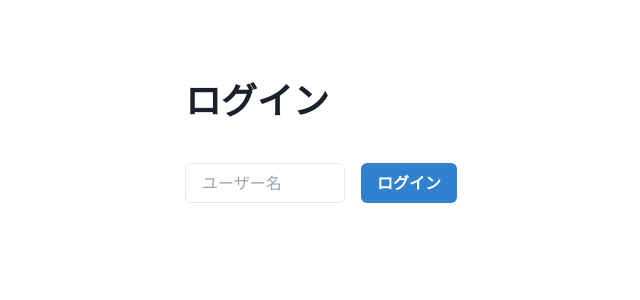
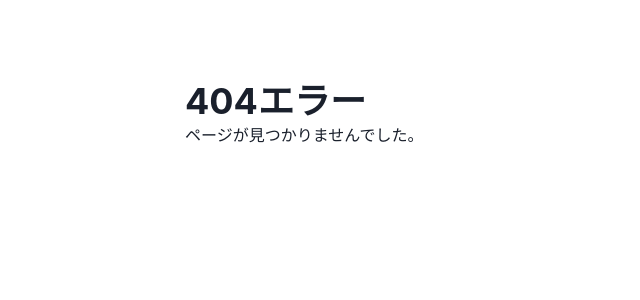
Before and after one commit to Macaroo/react-practice, a React app: page /todo/1 in a window 1280 px wide. Before the commit this address led to /login. Shown: the top 300 px of the page, without its empty margins (255-895 px from the left). Built offline with nearby package versions, Linux system fonts and the light colour scheme.

Commit message:
404ページ追加

```diff
--- a/src/js/App.tsx
+++ b/src/js/App.tsx
@@ -1,15 +1,18 @@
 import * as React from "react";
 import { Login } from "./pages/Login";
 import { Todo } from "./pages/Todo";
-import { createBrowserRouter, createRoutesFromElements, Route, RouterProvider } from "react-router-dom";
+import { createBrowserRouter, createRoutesFromElements, Navigate, Route, RouterProvider } from "react-router-dom";
 import { TodoDetail } from "./pages/TodoDetail";
+import { NotFound } from "./pages/NotFound";
 
 const router = createBrowserRouter(
     createRoutesFromElements(
       <>
+        <Route path="/" element={<Navigate to="/todo" replace={true} />} />
         <Route path="/login" element={<Login />} />
         <Route path="/todo" element={<Todo />} />
         <Route path="/todo/:id" element={<TodoDetail />} />
+        <Route path="*" element={<NotFound />} />
       </>,
     ),
 );
--- a/src/js/components/layout/layout.tsx
+++ b/src/js/components/layout/layout.tsx
@@ -8,15 +8,18 @@ type Props = {
 };
 
 export const Layout = ({ title, children }: PropsWithChildren<Props>) => {
-    const { isLoggedIn, logout, userName } = useAuth();
+    const { isLoggedIn, isLoginCheckDone, logout, userName } = useAuth();
     const navigate = useNavigate();
 
     // ログアウト中にアクセスされたら、/loginに遷移させる
     useEffect(() => {
-        if (!isLoggedIn) {
+        if (isLoginCheckDone && !isLoggedIn) {
             navigate("/login");
         }
-    }, [isLoggedIn]);
+    }, [isLoginCheckDone, isLoggedIn]);
+
+    if (!isLoginCheckDone || !isLoggedIn) return null;
+
     return (
         <Box as="main" w="720px" mx="auto" mt="20">
             <HStack as="header" justifyContent="space-between" spacing="4">
--- a/src/js/contexts/AuthContexts.tsx
+++ b/src/js/contexts/AuthContexts.tsx
@@ -4,6 +4,8 @@ import { createContext, PropsWithChildren, useState } from "react";
 type AuthContextType = {
     isLoggedIn: boolean;
     setIsLoggedIn: React.Dispatch<React.SetStateAction<boolean>>;
+    isLoginCheckDone: boolean;
+    setIsLoginCheckDone: React.Dispatch<React.SetStateAction<boolean>>;
     userName: string;
     setUserName: React.Dispatch<React.SetStateAction<string>>;
 };
@@ -11,15 +13,18 @@ type AuthContextType = {
 export const AuthContext = createContext<AuthContextType>({
     isLoggedIn: false,
     setIsLoggedIn: () => {},
+    isLoginCheckDone: false,
+    setIsLoginCheckDone: () => {},
     userName: "",
     setUserName: () => {},
 });
 
 export const AuthProvider = ({children} : PropsWithChildren) => {
     const [isLoggedIn, setIsLoggedIn] = useState<boolean>(false);
+    const [isLoginCheckDone, setIsLoginCheckDone] = useState<boolean>(false);
     const [userName, setUserName] = useState<string>("");
     return (
-        <AuthContext.Provider value={{ isLoggedIn, setIsLoggedIn,userName, setUserName }}>
+        <AuthContext.Provider value={{ isLoggedIn, setIsLoggedIn, isLoginCheckDone, setIsLoginCheckDone, userName, setUserName }}>
             {children}
         </AuthContext.Provider>
     );
--- a/src/js/hooks/use-Auth.ts
+++ b/src/js/hooks/use-Auth.ts
@@ -4,7 +4,7 @@ import { AuthContext } from "../contexts/AuthContexts";
 const USER_NAME_KEY = "user-name";
 
 export const useAuth = () => {
-  const { isLoggedIn, setIsLoggedIn, userName, setUserName } =
+  const { isLoggedIn, setIsLoggedIn, isLoginCheckDone, setIsLoginCheckDone, userName, setUserName } =
     useContext(AuthContext);
 
   const login = () => {
@@ -28,7 +28,8 @@ export const useAuth = () => {
       setUserName(userNameData);
       setIsLoggedIn(true);
     }
+    setIsLoginCheckDone(true);
   }, []);
 
-  return { isLoggedIn, login, logout, userName, setUserName };
+  return { isLoggedIn, isLoginCheckDone, login, logout, userName, setUserName };
 };
--- a/src/js/pages/Login.tsx
+++ b/src/js/pages/Login.tsx
@@ -5,15 +5,17 @@ import { useNavigate } from "react-router-dom";
 import { Box, Button, Heading, HStack, Input } from "@chakra-ui/react";
 
 export const Login = () => {
-  const { isLoggedIn, login, userName, setUserName } = useAuth();
+  const { isLoggedIn, isLoginCheckDone, login, userName, setUserName } = useAuth();
   const navigate = useNavigate();
 
   // ログイン中だった場合は、/todoに推移させる
   useEffect(() => {
-    if (isLoggedIn) {
+    if (isLoginCheckDone && isLoggedIn) {
       navigate("/todo");
     }
-  }, [isLoggedIn]);
+  }, [isLoginCheckDone, isLoggedIn]);
+
+  if (!isLoginCheckDone || isLoggedIn) return null;
 
   return (
     <Box as="main" w={400} mx="auto" mt="20">
--- /dev/null
+++ b/src/js/pages/NotFound.tsx
@@ -0,0 +1,11 @@
+import { Box, Heading } from "@chakra-ui/react"
+import React from "react"
+
+export const NotFound = () => {
+    return (
+    <Box as="main" w={400} mx="auto" mt="20">
+      <Heading as="h1" size="xl">404エラー</Heading>
+      <Box>ページが見つかりませんでした。</Box>
+    </Box>
+    );
+};
--- a/src/js/pages/TodoDetail.tsx
+++ b/src/js/pages/TodoDetail.tsx
@@ -3,6 +3,7 @@ import React from "react"
 import { useParams } from "react-router-dom"
 import { useTodoList } from "../hooks/use-todo-list";
 import { Layout } from "../components/layout/layout";
+import { NotFound } from "./NotFound";
 
 export const TodoDetail = () => {
 
@@ -10,6 +11,8 @@ export const TodoDetail = () => {
     const { todoList } = useTodoList();
 
     const todo = todoList.find(todo => todo.id === id);
+
+    if (!todo) return <NotFound></NotFound>;
 
     return (
         <Layout title="TODO詳細">
```
Also changed, not shown: 2 other files (tests, documents, lock files or other folders).
